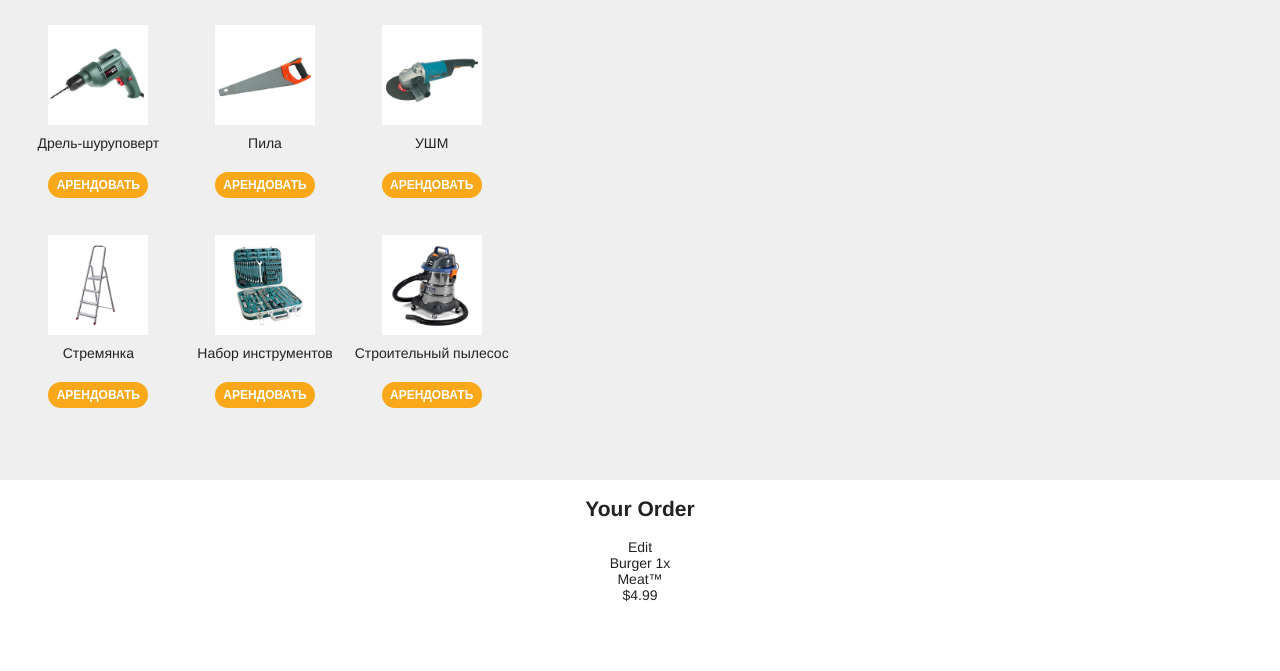
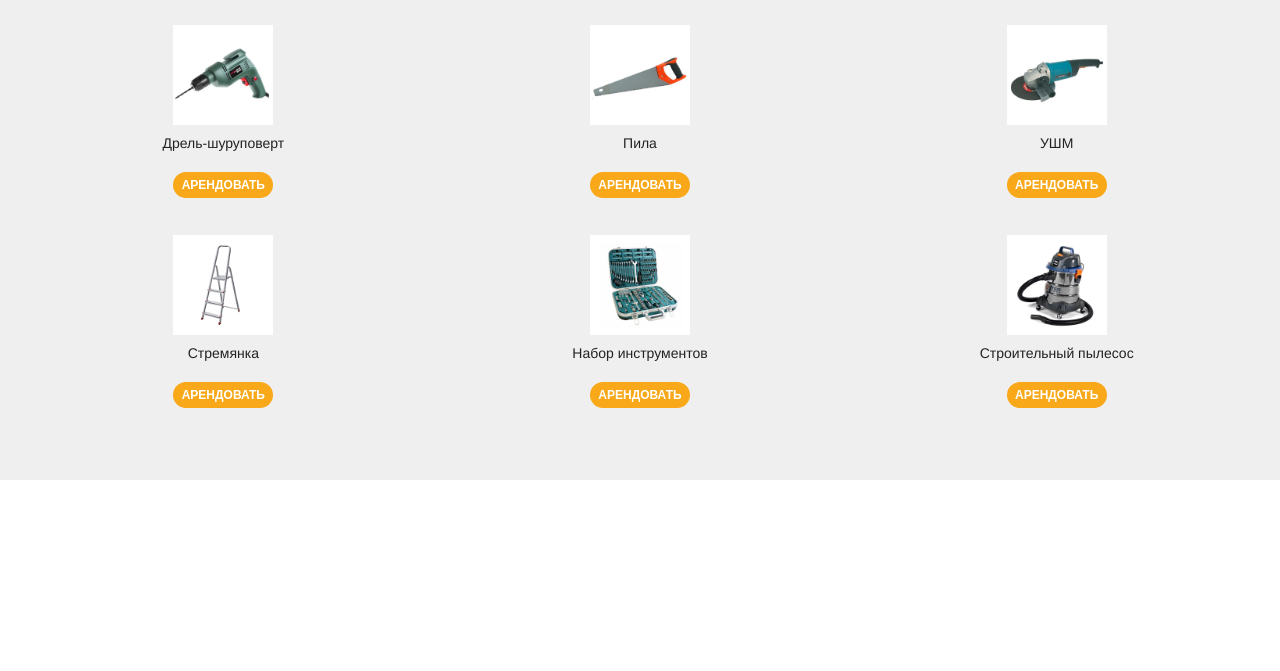
Before and after one commit to SoloKMV/SoloKMV.github.io, a plain HTML site: page index.html in a window 1280 px wide. Drawn offline with Linux system fonts and the light colour scheme; a script that the page names is missing.

Commit message:
Update index.html

```diff
--- a/index.html
+++ b/index.html
@@ -365,7 +365,7 @@
 
 
 
-<section id="top_sect" class="second">
+<section id="top_sect" class="second" style="display: block;>
 
     <div class="container">
 		<div class="inner">
@@ -406,7 +406,7 @@
 	</section>
 
 
-<section class="cafe-page cafe-order-overview" style="display: block;">
+<section class="cafe-page cafe-order-overview" style="display: none;">
   <div class="cafe-block">
     <div class="cafe-order-header-wrap">
       <h2 class="cafe-order-header">Your Order</h2>
```
